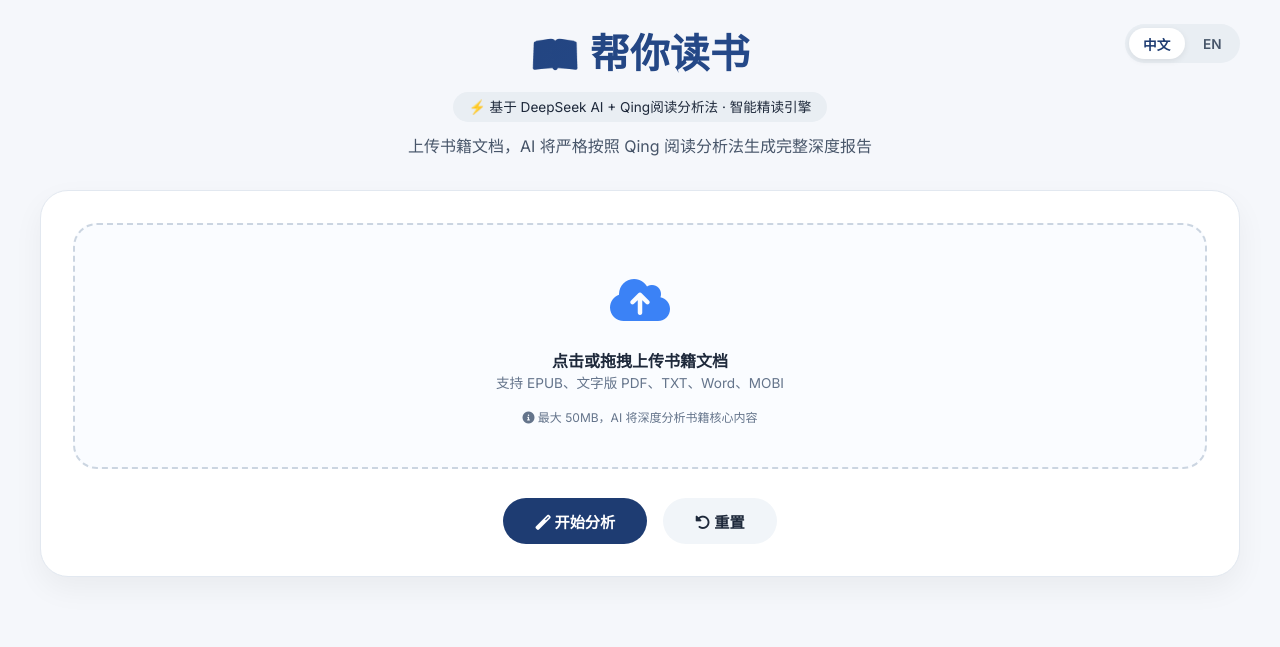
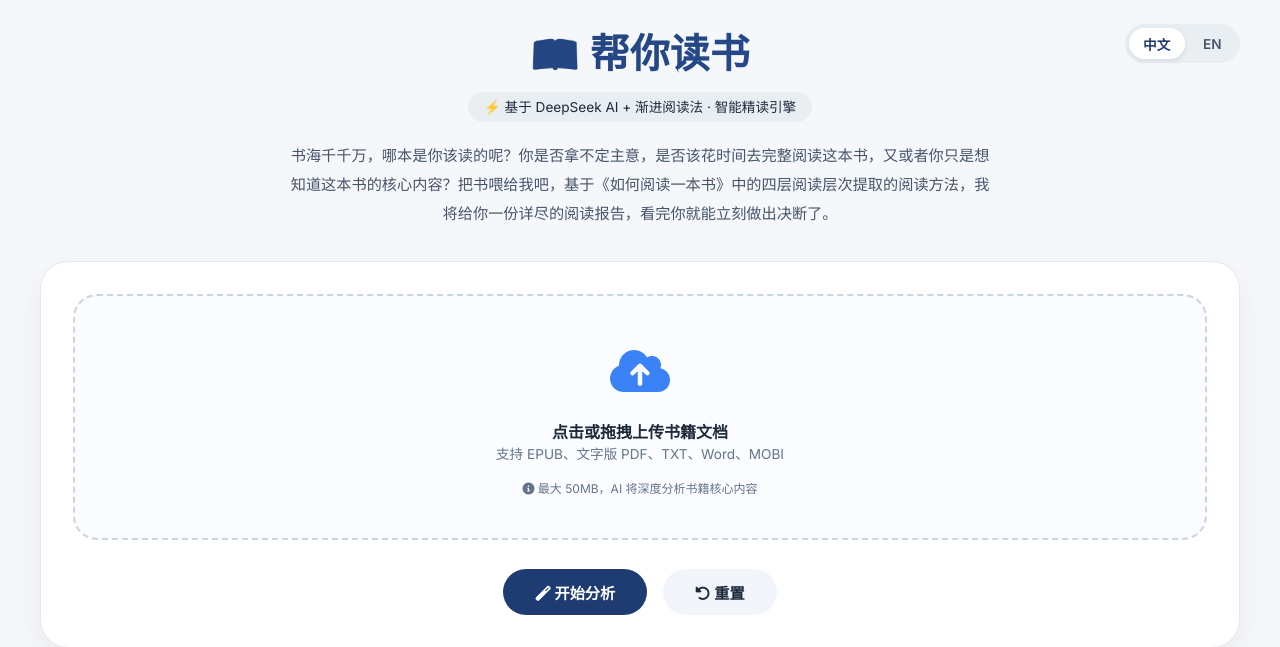
Before and after one commit to clqing124-dev/Help-you-read, a Flask app: page / in a window 1280 px wide. Shown: the top 647 px of the page. Run offline with Flask 3, Linux system fonts and the light colour scheme.

Commit message:
refactor: 页面品牌改名「渐进阅读法」+ 加引导文案
- 全站 Qing阅读分析法 → 渐进阅读法（含提示词、页脚、标题）
- 首页加一段引导文案（中英文），说明「喂书→出报告→做决策」的价值

```diff
--- a/analyzer.py
+++ b/analyzer.py
@@ -49,13 +49,13 @@ PASS1_SYSTEM_PROMPT = """你是一位阅读策划师。你的任务是从一本
 {"one_line_gist": "一句话概括全书主旨", "selected_chapters": [{"title": "与目录逐字一致的章节标题", "reason": "为什么选它（一两句话）"}]}"""
 
 # ---------------------------------------------------------------------------
-# 第二段提示词：出报告（Qing 阅读分析法，完整版）
+# 第二段提示词：出报告（渐进阅读法，完整版）
 # ---------------------------------------------------------------------------
 
 PASS2_SYSTEM_PROMPT = """你是一位精通《如何阅读一本书》（莫提默·艾德勒 / 查尔斯·范多伦）方法论的资深阅读分析师。
 你的任务：根据用户提供的书籍素材，产出一份结构化阅读分析报告，帮读者判断「这本书值不值得读」，并在值得读之后提供深度解读。
 
-你严格遵循「Qing 阅读分析法」，分为三个阶段：检视阅读、分析阅读、评论。
+你严格遵循「渐进阅读法」，分为三个阶段：检视阅读、分析阅读、评论。
 
 ## 铁律（必须无条件遵守）
 
@@ -227,7 +227,7 @@ def analyze_book(path, verbose=True):
 
 
 def main():
-    ap = argparse.ArgumentParser(description='按 Qing 两段式分析一本书')
+    ap = argparse.ArgumentParser(description='按渐进阅读法两段式分析一本书')
     ap.add_argument('book', help='书文件（.epub 或文字版 .pdf）')
     ap.add_argument('-o', '--out', help='报告另存为文件')
     args = ap.parse_args()
--- a/templates/index.html
+++ b/templates/index.html
@@ -4,7 +4,7 @@
 <head>
     <meta charset="UTF-8">
     <meta name="viewport" content="width=device-width, initial-scale=1.0">
-    <title>帮你读书 - Qing阅读分析法 | AI智能精读</title>
+    <title>帮你读书 - 渐进阅读法 | AI智能精读</title>
     <link
         href="https://fonts.googleapis.com/css2?family=Inter:opsz,wght@14..32,300;14..32,400;14..32,500;14..32,600;14..32,700&display=swap"
         rel="stylesheet">
@@ -82,6 +82,14 @@
             border-radius: 40px;
             font-size: 0.85rem;
             margin-top: 0.5rem;
+        }
+
+        .intro {
+            max-width: 700px;
+            margin: 1.25rem auto 0;
+            color: #475569;
+            font-size: 0.95rem;
+            line-height: 1.9;
         }
 
         .upload-card {
@@ -306,8 +314,8 @@
                 <button class="lang-btn" data-lang="en">EN</button>
             </div>
             <h1 data-i18n="heroTitle">📖 帮你读书</h1>
-            <div class="badge" data-i18n="badge">⚡ 基于 DeepSeek AI + Qing阅读分析法 · 智能精读引擎</div>
-            <p style="margin-top: 0.75rem; color: #475569;" data-i18n="heroSub">上传书籍文档，AI 将严格按照 Qing 阅读分析法生成完整深度报告</p>
+            <div class="badge" data-i18n="badge">⚡ 基于 DeepSeek AI + 渐进阅读法 · 智能精读引擎</div>
+            <div class="intro" data-i18n="intro">书海千千万，哪本是你该读的呢？你是否拿不定主意，是否该花时间去完整阅读这本书，又或者你只是想知道这本书的核心内容？把书喂给我吧，基于《如何阅读一本书》中的四层阅读层次提取的阅读方法，我将给你一份详尽的阅读报告，看完你就能立刻做出决断了。</div>
         </div>
 
         <div class="upload-card">
@@ -327,11 +335,11 @@
 
         <div id="reportContainer" class="report-container" style="display: none;">
             <div class="report-header">
-                <h2><i class="fas fa-book-open"></i> 《<span id="bookTitle">未知书籍</span>》 · <span data-i18n="reportHeader">Qing阅读分析报告</span></h2>
+                <h2><i class="fas fa-book-open"></i> 《<span id="bookTitle">未知书籍</span>》 · <span data-i18n="reportHeader">渐进阅读报告</span></h2>
             </div>
             <div id="analysisContent"></div>
             <div class="footer">
-                <i class="fas fa-brain"></i> <span data-i18n="footer">分析由 DeepSeek AI 驱动，严格遵循 Qing 阅读分析法（检视阅读→分析阅读→评论）</span>
+                <i class="fas fa-brain"></i> <span data-i18n="footer">分析由 DeepSeek AI 驱动，严格遵循 渐进阅读法（检视阅读→分析阅读→评论）</span>
             </div>
         </div>
     </div>
@@ -339,19 +347,19 @@
     <script>
         const I18N = {
             zh: {
-                pageTitle: '帮你读书 - Qing阅读分析法 | AI智能精读',
+                pageTitle: '帮你读书 - 渐进阅读法 | AI智能精读',
                 heroTitle: '📖 帮你读书',
-                badge: '⚡ 基于 DeepSeek AI + Qing阅读分析法 · 智能精读引擎',
-                heroSub: '上传书籍文档，AI 将严格按照 Qing 阅读分析法生成完整深度报告',
+                badge: '⚡ 基于 DeepSeek AI + 渐进阅读法 · 智能精读引擎',
+                intro: '书海千千万，哪本是你该读的呢？你是否拿不定主意，是否该花时间去完整阅读这本书，又或者你只是想知道这本书的核心内容？把书喂给我吧，基于《如何阅读一本书》中的四层阅读层次提取的阅读方法，我将给你一份详尽的阅读报告，看完你就能立刻做出决断了。',
                 uploadPrompt: '点击或拖拽上传书籍文档',
                 formats: '支持 EPUB、文字版 PDF、TXT、Word、MOBI',
                 formatHint: '最大 50MB，AI 将深度分析书籍核心内容',
                 analyzeBtn: '开始分析',
                 resetBtn: '重置',
-                reportHeader: 'Qing阅读分析报告',
-                loading1: '🤖 AI 正在深度分析书籍内容，严格按照 Qing 阅读分析法生成报告...',
+                reportHeader: '渐进阅读报告',
+                loading1: '🤖 AI 正在深度分析书籍内容，严格按照 渐进阅读法生成报告...',
                 loading2: '两段式分析（先挑关键章节、再生成报告），约需 1-3 分钟，请耐心等待',
-                footer: '分析由 DeepSeek AI 驱动，严格遵循 Qing 阅读分析法（检视阅读→分析阅读→评论）',
+                footer: '分析由 DeepSeek AI 驱动，严格遵循 渐进阅读法（检视阅读→分析阅读→评论）',
                 needFile: '请先选择一本书籍文件',
                 badFormat: '暂支持 EPUB、文字版 PDF、TXT、Word 或 MOBI 文件',
                 selected: '已选择',
@@ -359,19 +367,19 @@
                 requestFail: '请求失败'
             },
             en: {
-                pageTitle: 'Help You Read - Qing Reading Analysis | AI Smart Reading',
+                pageTitle: 'Help You Read - Progressive Reading | AI Smart Reading',
                 heroTitle: '📖 Help You Read',
-                badge: '⚡ Powered by DeepSeek AI + Qing Reading Analysis',
-                heroSub: 'Upload a book and AI generates a full in-depth report following the Qing Reading Analysis method',
+                badge: '⚡ Powered by DeepSeek AI + Progressive Reading',
+                intro: 'With thousands of books out there, which one should you actually read? Hesitating over whether to invest the time reading it cover to cover, or just want to grasp its core ideas? Feed the book to me — based on the reading method distilled from the four levels of reading in "How to Read a Book", I\'ll give you a detailed reading report so you can decide right away.',
                 uploadPrompt: 'Click or drag to upload a book',
                 formats: 'Supports EPUB, text PDF, TXT, Word, MOBI',
                 formatHint: 'Up to 50MB, AI analyzes the core content of the book',
                 analyzeBtn: 'Analyze',
                 resetBtn: 'Reset',
-                reportHeader: 'Qing Reading Analysis Report',
-                loading1: '🤖 AI is analyzing the book following the Qing Reading Analysis method...',
+                reportHeader: 'Progressive Reading Report',
+                loading1: '🤖 AI is analyzing the book following the Progressive Reading method...',
                 loading2: 'Two-pass analysis (pick key chapters first, then generate report), takes 1-3 min',
-                footer: 'Driven by DeepSeek AI, following the Qing Reading Analysis (Inspectional → Analytical → Critical)',
+                footer: 'Driven by DeepSeek AI, following the Progressive Reading (Inspectional → Analytical → Critical)',
                 needFile: 'Please select a book file first',
                 badFormat: 'Please upload EPUB, text PDF, TXT, Word or MOBI',
                 selected: 'Selected',
```
